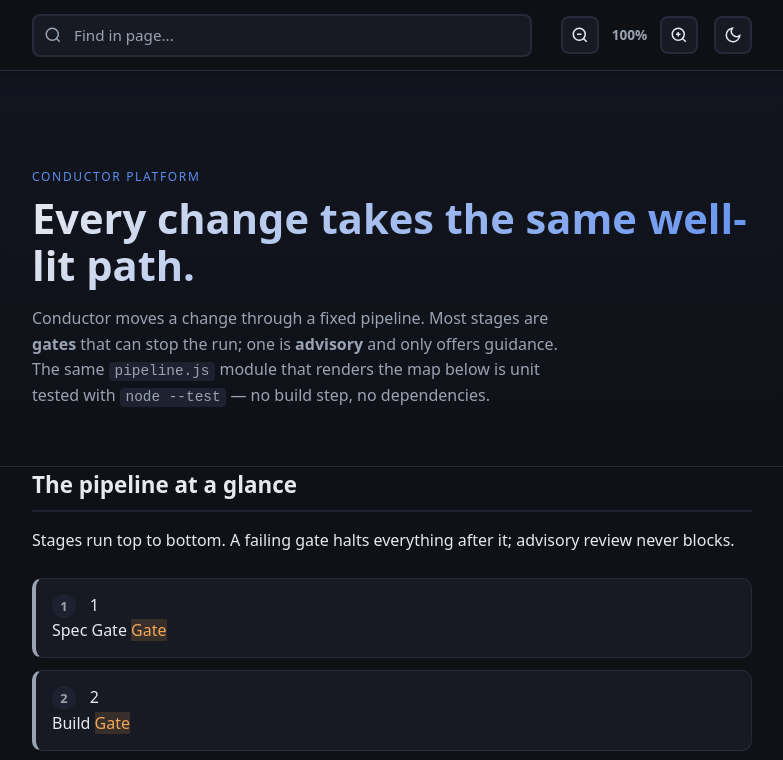
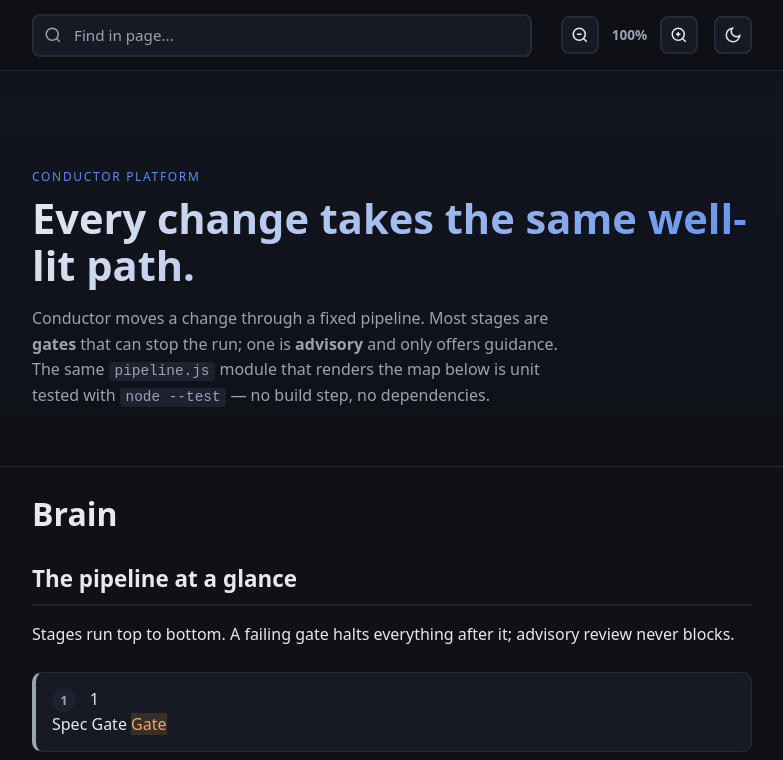
Before and after one commit to natsinay/conductor-test-app, a website: page index.html in a window 1280 px wide. Shown: the top 760 px of the page, without its empty margins (248-1031 px from the left). Drawn offline with Linux system fonts and the light colour scheme.

Commit message:
Add a heading in the index page Brain
Published by Conductor (conductor-test-app-test branch conductor/run-0119d028).

```diff
--- a/index.html
+++ b/index.html
@@ -87,6 +87,7 @@
     </header>
 
     <main class="wrap">
+      <h1>Brain</h1>
       <section aria-labelledby="pipeline-heading">
         <h2 id="pipeline-heading">The pipeline at a glance</h2>
         <p>
```
